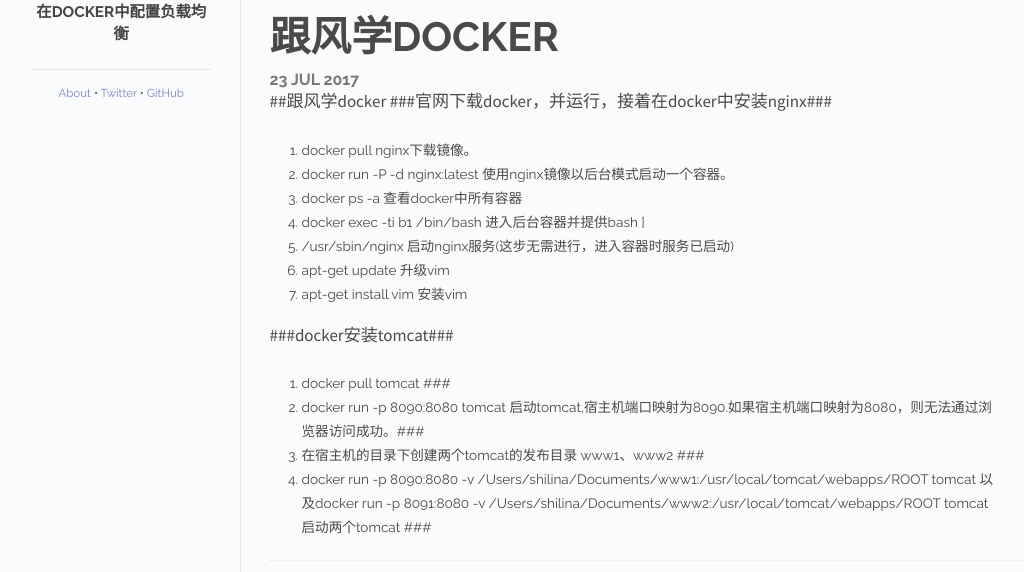
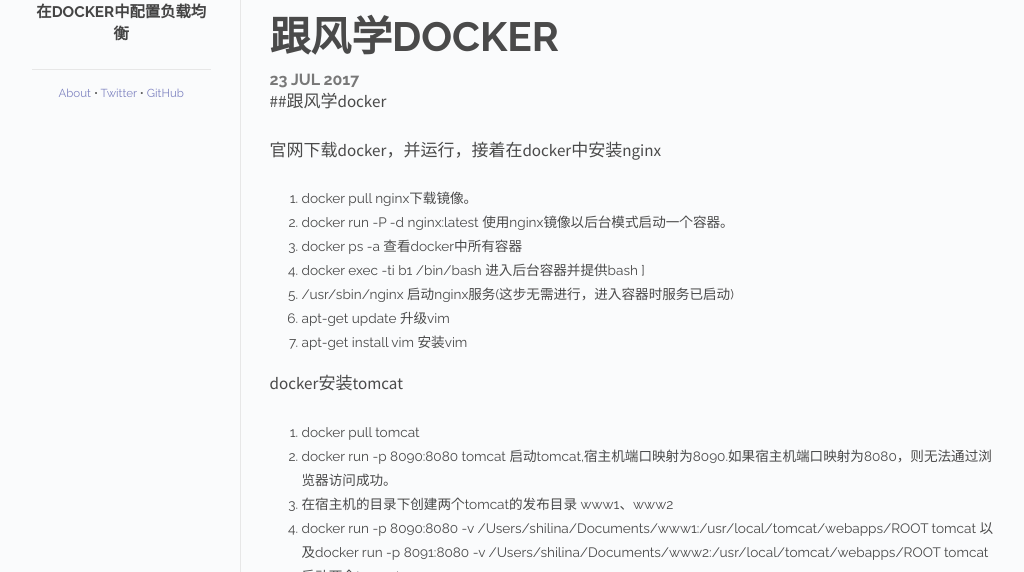
Before and after one commit to shilina0913/shilina0913.github.io, a Jekyll site: the page built from _posts/2017-07-23-跟风学docker.md, in a window 1280 px wide, cut to the strip 328-900 px from the top of the page. Shown: the whole strip, without its empty margins (118-1142 px from the left). Built offline with Jekyll 4.4.1, drawn with Linux system fonts in a browser that asks for light colours; our own code applies the rules of GitHub Pages for plain Markdown files; some of the changed text lies outside the part shown.

Commit message:
样式更新

```diff
--- a/_posts/2017-07-23-跟风学docker.md
+++ b/_posts/2017-07-23-跟风学docker.md
@@ -1,5 +1,6 @@
 ##跟风学docker
-###官网下载docker，并运行，接着在docker中安装nginx###
+>官网下载docker，并运行，接着在docker中安装nginx
+>
 >1. docker pull nginx下载镜像。
 2. docker run -P -d nginx:latest  使用nginx镜像以后台模式启动一个容器。
 3. docker ps -a 查看docker中所有容器
@@ -8,8 +9,9 @@
 6. apt-get update 升级vim
 7. apt-get install vim 安装vim
 
-###docker安装tomcat###
->1. docker pull tomcat ###
-2. docker run -p 8090:8080 tomcat 启动tomcat,宿主机端口映射为8090.如果宿主机端口映射为8080，则无法通过浏览器访问成功。###
-3. 在宿主机的目录下创建两个tomcat的发布目录 www1、www2 ###
-4. docker run -p 8090:8080 -v /Users/shilina/Documents/www1:/usr/local/tomcat/webapps/ROOT  tomcat  以及docker run -p 8091:8080 -v /Users/shilina/Documents/www2:/usr/local/tomcat/webapps/ROOT  tomcat 启动两个tomcat  ###
+>docker安装tomcat
+>
+>1. docker pull tomcat
+2. docker run -p 8090:8080 tomcat 启动tomcat,宿主机端口映射为8090.如果宿主机端口映射为8080，则无法通过浏览器访问成功。
+3. 在宿主机的目录下创建两个tomcat的发布目录 www1、www2
+4. docker run -p 8090:8080 -v /Users/shilina/Documents/www1:/usr/local/tomcat/webapps/ROOT  tomcat  以及docker run -p 8091:8080 -v /Users/shilina/Documents/www2:/usr/local/tomcat/webapps/ROOT  tomcat 启动两个tomcat
```
